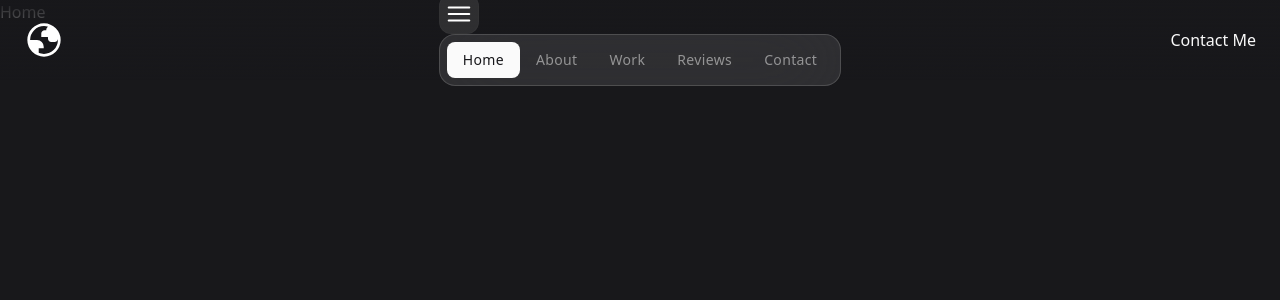
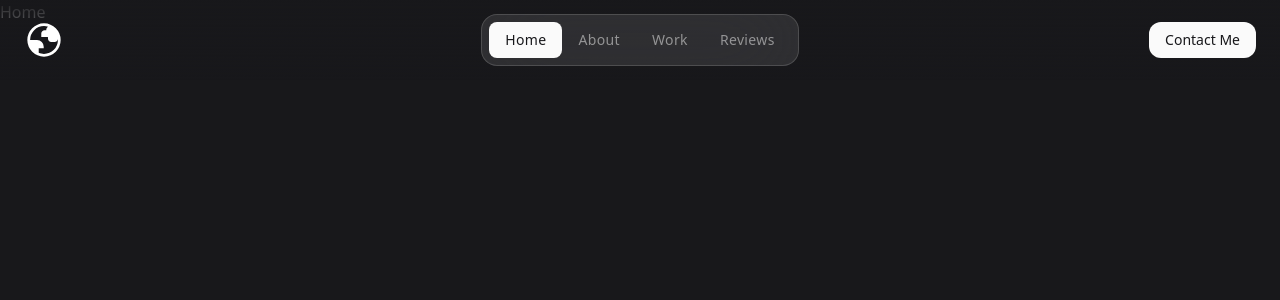
Before and after one commit to AndreiCCN/react-portfolio-1, a Next.js app: page / in a window 1280 px wide. Shown: the top 300 px of the page. Built offline with nearby package versions, Linux system fonts and the light colour scheme.

Commit message:
refactor: Move all icons in one file

```diff
--- a/src/app/components/Header.tsx
+++ b/src/app/components/Header.tsx
@@ -3,6 +3,7 @@
 import Link from "next/link";
 import Navbar from "./Navbar";
 import { useState } from "react";
+import { CloseIcon, GlobeIcon, MenuIcon } from "./Icons";
 
 const Header = () => {
   const [navOpen, setNavOpen] = useState(false);
@@ -11,50 +12,22 @@ const Header = () => {
     <header className="fixed top-0 left-0 w-full h-20 flex items-center z-40 bg-gradient-to-b from-zinc-900 to-zinc-900/0">
       <div className="max-w-screen-2xl w-full mx-auto px-4 flex justify-between items-center md:px-6 md:grid md:grid-cols-[1fr_3fr_1fr]">
         <h1>
-          <Link href="/" className="logo">
-            <svg
-              xmlns="http://www.w3.org/2000/svg"
-              height="40px"
-              viewBox="0 -960 960 960"
-              width="40px"
-              fill="#ffffff"
-            >
-              <path d="M480.18-80q-82.83 0-155.67-31.5-72.84-31.5-127.18-85.83Q143-251.67 111.5-324.56T80-480.33q0-82.88 31.5-155.78Q143-709 197.33-763q54.34-54 127.23-85.5T480.33-880q82.88 0 155.78 31.5Q709-817 763-763t85.5 127Q880-563 880-480.18q0 82.83-31.5 155.67Q817-251.67 763-197.46q-54 54.21-127 85.84Q563-80 480.18-80Zm-.18-66.67q139.58 0 236.46-97.33 96.87-97.33 96.87-236 0-5-.16-9.5-.17-4.5-.17-8.17-5.67 27-27.27 45t-51.06 18h-80q-33 0-56.5-23.5t-23.5-56.5v-40h-160v-80q0-33 23.5-56.5t56.5-23.5h40v-14.66q0-18.34 13.16-40.17 13.17-21.83 30.5-28.83-23.33-7-47.73-11-24.41-4-50.6-4-138.67 0-236 96.87-97.33 96.88-97.33 236.46h166.66q66 0 113 47t47 113v40h-120v106.67q29.34 13 60.97 19.83 31.63 6.83 65.7 6.83Z" />
-            </svg>
+          <Link href="/">
+            <GlobeIcon w={40} h={40} />
           </Link>
         </h1>
         <div className="relative md:justify-self-center">
           <button
-            className="menu-btn md:hidden"
+            className="menu-btn md:hidden!"
             onClick={() => setNavOpen((prev) => !prev)}
           >
-            {navOpen ? (
-              <svg
-                xmlns="http://www.w3.org/2000/svg"
-                height="30px"
-                viewBox="0 -960 960 960"
-                width="30px"
-                fill="#ffffff"
-              >
-                <path d="M480-433.33 274.67-228q-9.67 9.67-23.34 9.67-13.66 0-23.33-9.67-9.67-9.67-9.67-23.33 0-13.67 9.67-23.34L433.33-480 228-685.33q-9.67-9.67-9.67-23.34 0-13.66 9.67-23.33 9.67-9.67 23.33-9.67 13.67 0 23.34 9.67L480-526.67 685.33-732q9.67-9.67 23.34-9.67 13.66 0 23.33 9.67 9.67 9.67 9.67 23.33 0 13.67-9.67 23.34L526.67-480 732-274.67q9.67 9.67 9.67 23.34 0 13.66-9.67 23.33-9.67 9.67-23.33 9.67-13.67 0-23.34-9.67L480-433.33Z" />
-              </svg>
-            ) : (
-              <svg
-                xmlns="http://www.w3.org/2000/svg"
-                height="30px"
-                viewBox="0 -960 960 960"
-                width="30px"
-                fill="#ffffff"
-              >
-                <path d="M153.33-240q-14.16 0-23.75-9.62-9.58-9.61-9.58-23.83 0-14.22 9.58-23.72 9.59-9.5 23.75-9.5h653.34q14.16 0 23.75 9.62 9.58 9.62 9.58 23.83 0 14.22-9.58 23.72-9.59 9.5-23.75 9.5H153.33Zm0-206.67q-14.16 0-23.75-9.61-9.58-9.62-9.58-23.84 0-14.21 9.58-23.71 9.59-9.5 23.75-9.5h653.34q14.16 0 23.75 9.61 9.58 9.62 9.58 23.84 0 14.21-9.58 23.71-9.59 9.5-23.75 9.5H153.33Zm0-206.66q-14.16 0-23.75-9.62-9.58-9.62-9.58-23.83 0-14.22 9.58-23.72 9.59-9.5 23.75-9.5h653.34q14.16 0 23.75 9.62 9.58 9.61 9.58 23.83 0 14.22-9.58 23.72-9.59 9.5-23.75 9.5H153.33Z" />
-              </svg>
-            )}
+            {navOpen ? <CloseIcon w={30} h={30} /> : <MenuIcon w={30} h={30} />}
           </button>
           <Navbar navOpen={navOpen} />
         </div>
         <Link
           href="#contact"
-          className="btn btn-secondary max-md:hidden md:justify-self-end"
+          className="btn btn-secondary max-md:hidden! md:justify-self-end"
         >
           Contact Me
         </Link>
--- /dev/null
+++ b/src/app/components/Icons.tsx
@@ -0,0 +1,41 @@
+export const GlobeIcon = ({ w, h }: { w: number; h: number }) => {
+  return (
+    <svg
+      xmlns="http://www.w3.org/2000/svg"
+      width={`${w}px`}
+      height={`${h}px`}
+      viewBox="0 -960 960 960"
+      fill="#ffffff"
+    >
+      <path d="M480.18-80q-82.83 0-155.67-31.5-72.84-31.5-127.18-85.83Q143-251.67 111.5-324.56T80-480.33q0-82.88 31.5-155.78Q143-709 197.33-763q54.34-54 127.23-85.5T480.33-880q82.88 0 155.78 31.5Q709-817 763-763t85.5 127Q880-563 880-480.18q0 82.83-31.5 155.67Q817-251.67 763-197.46q-54 54.21-127 85.84Q563-80 480.18-80Zm-.18-66.67q139.58 0 236.46-97.33 96.87-97.33 96.87-236 0-5-.16-9.5-.17-4.5-.17-8.17-5.67 27-27.27 45t-51.06 18h-80q-33 0-56.5-23.5t-23.5-56.5v-40h-160v-80q0-33 23.5-56.5t56.5-23.5h40v-14.66q0-18.34 13.16-40.17 13.17-21.83 30.5-28.83-23.33-7-47.73-11-24.41-4-50.6-4-138.67 0-236 96.87-97.33 96.88-97.33 236.46h166.66q66 0 113 47t47 113v40h-120v106.67q29.34 13 60.97 19.83 31.63 6.83 65.7 6.83Z" />
+    </svg>
+  );
+};
+
+export const MenuIcon = ({ w, h }: { w: number; h: number }) => {
+  return (
+    <svg
+      xmlns="http://www.w3.org/2000/svg"
+      width={`${w}px`}
+      height={`${h}px`}
+      viewBox="0 -960 960 960"
+      fill="#ffffff"
+    >
+      <path d="M153.33-240q-14.16 0-23.75-9.62-9.58-9.61-9.58-23.83 0-14.22 9.58-23.72 9.59-9.5 23.75-9.5h653.34q14.16 0 23.75 9.62 9.58 9.62 9.58 23.83 0 14.22-9.58 23.72-9.59 9.5-23.75 9.5H153.33Zm0-206.67q-14.16 0-23.75-9.61-9.58-9.62-9.58-23.84 0-14.21 9.58-23.71 9.59-9.5 23.75-9.5h653.34q14.16 0 23.75 9.61 9.58 9.62 9.58 23.84 0 14.21-9.58 23.71-9.59 9.5-23.75 9.5H153.33Zm0-206.66q-14.16 0-23.75-9.62-9.58-9.62-9.58-23.83 0-14.22 9.58-23.72 9.59-9.5 23.75-9.5h653.34q14.16 0 23.75 9.62 9.58 9.61 9.58 23.83 0 14.22-9.58 23.72-9.59 9.5-23.75 9.5H153.33Z" />
+    </svg>
+  );
+};
+
+export const CloseIcon = ({ w, h }: { w: number; h: number }) => {
+  return (
+    <svg
+      xmlns="http://www.w3.org/2000/svg"
+      width={`${w}px`}
+      height={`${h}px`}
+      viewBox="0 -960 960 960"
+      fill="#ffffff"
+    >
+      <path d="M480-433.33 274.67-228q-9.67 9.67-23.34 9.67-13.66 0-23.33-9.67-9.67-9.67-9.67-23.33 0-13.67 9.67-23.34L433.33-480 228-685.33q-9.67-9.67-9.67-23.34 0-13.66 9.67-23.33 9.67-9.67 23.33-9.67 13.67 0 23.34 9.67L480-526.67 685.33-732q9.67-9.67 23.34-9.67 13.66 0 23.33 9.67 9.67 9.67 9.67 23.33 0 13.67-9.67 23.34L526.67-480 732-274.67q9.67 9.67 9.67 23.34 0 13.66-9.67 23.33-9.67 9.67-23.33 9.67-13.67 0-23.34-9.67L480-433.33Z" />
+    </svg>
+  );
+};
--- a/src/app/components/Navbar.tsx
+++ b/src/app/components/Navbar.tsx
@@ -8,6 +8,7 @@ const Navbar = ({ navOpen }: { navOpen: boolean }) => {
   const activeBox = useRef(null);
 
   const initActiveBox = () => {
+    window.addEventListener("resize", initActiveBox);
     activeBox.current.style.top = lastActiveLink.current.offsetTop + "px";
     activeBox.current.style.left = lastActiveLink.current.offsetLeft + "px";
     activeBox.current.style.width = lastActiveLink.current.offsetWidth + "px";
@@ -61,7 +62,7 @@ const Navbar = ({ navOpen }: { navOpen: boolean }) => {
     {
       label: "Contact",
       link: "#contact",
-      className: "nav-link md:hidden",
+      className: "nav-link md:hidden!",
       ref: null,
     },
   ];
--- a/src/app/globals.css
+++ b/src/app/globals.css
@@ -3,7 +3,6 @@
 html {
   scroll-behavior: smooth;
 }
-
 body {
   @apply bg-zinc-900 text-zinc-50;
 }
@@ -11,22 +10,24 @@ body {
 .menu-btn {
   @apply w-10 h-10 grid place-items-center bg-zinc-50/10 rounded-xl ring-inset ring-1 ring-zinc-50/[0.02] backdrop-blur-2xl hover:bg-zinc-50/15 cursor-pointer transition-[transform,background-color] active:scale-95;
 }
-
 .navbar {
   @apply absolute top-full mt-2 right-0 min-w-40 p-2 bg-zinc-50/10 rounded-2xl ring-inset ring-1 ring-zinc-50/15 scale-90 isolate blur-sm opacity-0 invisible transition-[opacity,transform,filter] md:static md:flex md:items-center md:mt-0 md:opacity-100 md:blur-none md:visible md:scale-100 backdrop-blur-2xl;
 }
-
 .navbar.active {
   @apply opacity-100 scale-100 blur-none visible;
 }
-.navbar > .nav-link {
+.nav-link {
   @apply grid items-center h-9 px-4 text-sm font-medium tracking-wide text-zinc-50/50 hover:text-zinc-50 transition-colors;
 }
-
-.navbar > .nav-link.active {
+.nav-link.active {
   @apply text-zinc-900 duration-500;
 }
-
-.navbar > .active-box {
+.navbar .active-box {
   @apply absolute top-2 left-2 right-2 h-9 bg-zinc-50 rounded-lg -z-10 transition-[top,left] duration-500;
 }
+.btn {
+  @apply max-w-max h-9 flex items-center gap-2 px-4 rounded-xl font-medium text-sm ring-1 ring-zinc-50/5 ring-inset transition-[background-color];
+}
+.btn-secondary {
+  @apply bg-zinc-50 text-zinc-900 active:bg-zinc-50/80;
+}
```
